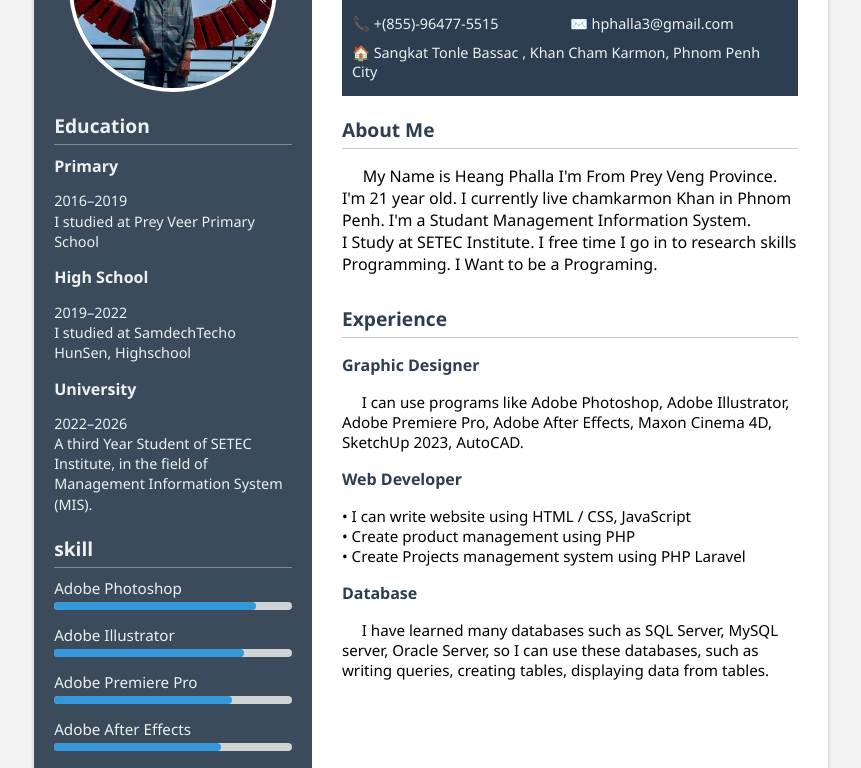
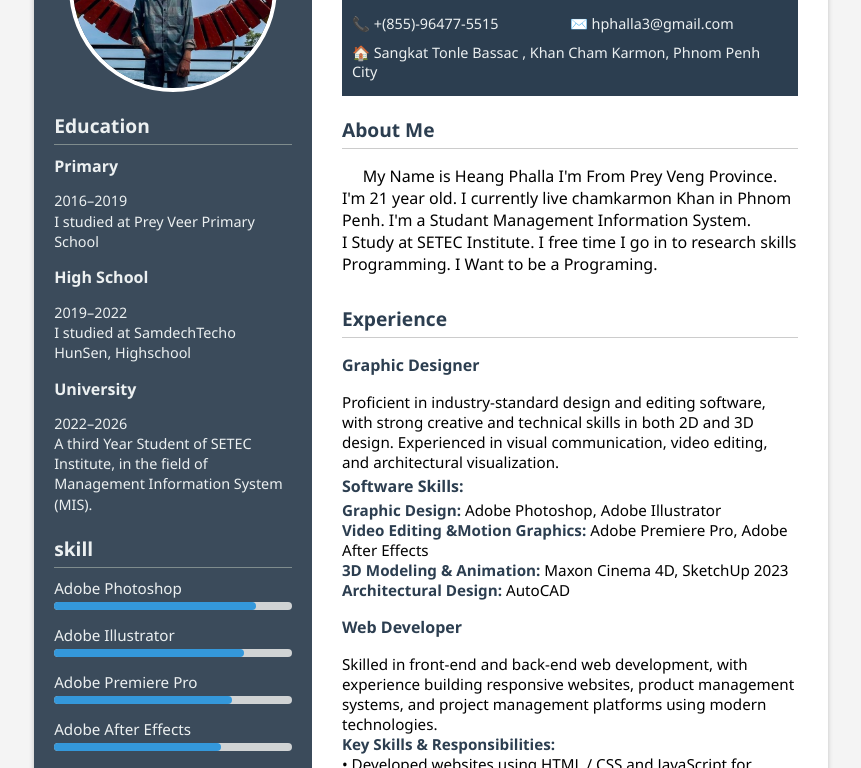
Before and after one commit to phalla009/mycv, a plain HTML site: page index.html in a window 1280 px wide. Shown: the part 156-924 px from the top of the page, without its empty margins (209-1070 px from the left). Drawn offline with Linux system fonts and the light colour scheme.

Commit message:
Add files via upload

```diff
--- a/index.html
+++ b/index.html
@@ -107,28 +107,49 @@
           <div class="job">
             <h3>Graphic Designer</h3>
             <p>
-              &nbsp&nbsp&nbsp&nbsp&nbspI can use programs like Adobe Photoshop,
-              Adobe Illustrator, Adobe Premiere Pro, Adobe After Effects, Maxon
-              Cinema 4D, SketchUp 2023, AutoCAD.
+              Proficient in industry-standard design and editing software, with
+              strong creative and technical skills in both 2D and 3D design.
+              Experienced in visual communication, video editing, and
+              architectural visualization.
+            </p>
+            <b>Software Skills:</b>
+            <p>
+              <b>Graphic Design:</b> Adobe Photoshop, Adobe Illustrator <br />
+              <b>Video Editing &Motion Graphics:</b> Adobe Premiere Pro, Adobe
+              After Effects <br />
+              <b>3D Modeling & Animation:</b> Maxon Cinema 4D, SketchUp 2023
+              <br />
+              <b>Architectural Design:</b> AutoCAD
             </p>
           </div>
           <div class="job">
             <h3>Web Developer</h3>
             <p>
-              • I can write website using HTML / CSS, JavaScript <br />• Create
-              product management using PHP <br />• Create Projects management
-              system using PHP Laravel
+              Skilled in front-end and back-end web development, with experience
+              building responsive websites, product management systems, and
+              project management platforms using modern technologies. <br />
+              <b>Key Skills & Responsibilities:</b><br />
+              • Developed websites using HTML / CSS and JavaScript for
+              responsive and user-friendly interfaces <br />
+              • Built product management systems using PHP with structured
+              database integration <br />
+              • Created project management systems using the Laravel PHP
+              framework, following MVC architecture and RESTful principles
             </p>
           </div>
-          <div class="job">
+          <!-- <div class="job">
             <h3>Database</h3>
             <p>
-              &nbsp&nbsp&nbsp&nbsp&nbspI have learned many databases such as SQL
-              Server, MySQL server, Oracle Server, so I can use these databases,
-              such as writing queries, creating tables, displaying data from
-              tables.
+              &nbsp;&nbsp;&nbsp;&nbsp;&nbsp;I have gained solid experience in
+              working with various database management systems such as SQL
+              Server, MySQL Server, and Oracle Server. I am capable of
+              performing a wide range of database operations including writing
+              SQL queries, creating and modifying tables, managing relationships
+              between tables, and retrieving and displaying data effectively. My
+              knowledge allows me to design efficient database structures and
+              ensure data integrity within systems I develop or maintain.
             </p>
-          </div>
+          </div> -->
         </section>
       </main>
     </div>
--- a/styles.css
+++ b/styles.css
@@ -53,7 +53,6 @@ body {
   font-size: 0.9em;
   line-height: 1.4;
 }
-
 .sidebar ul {
   list-style: none;
   padding: 0;
@@ -85,7 +84,9 @@ header h2 {
   font-size: 1.1em;
   font-weight: 400;
 }
-
+b {
+  color: #2c3e50;
+}
 .contact-bar {
   display: flex;
   flex-wrap: wrap;
```
